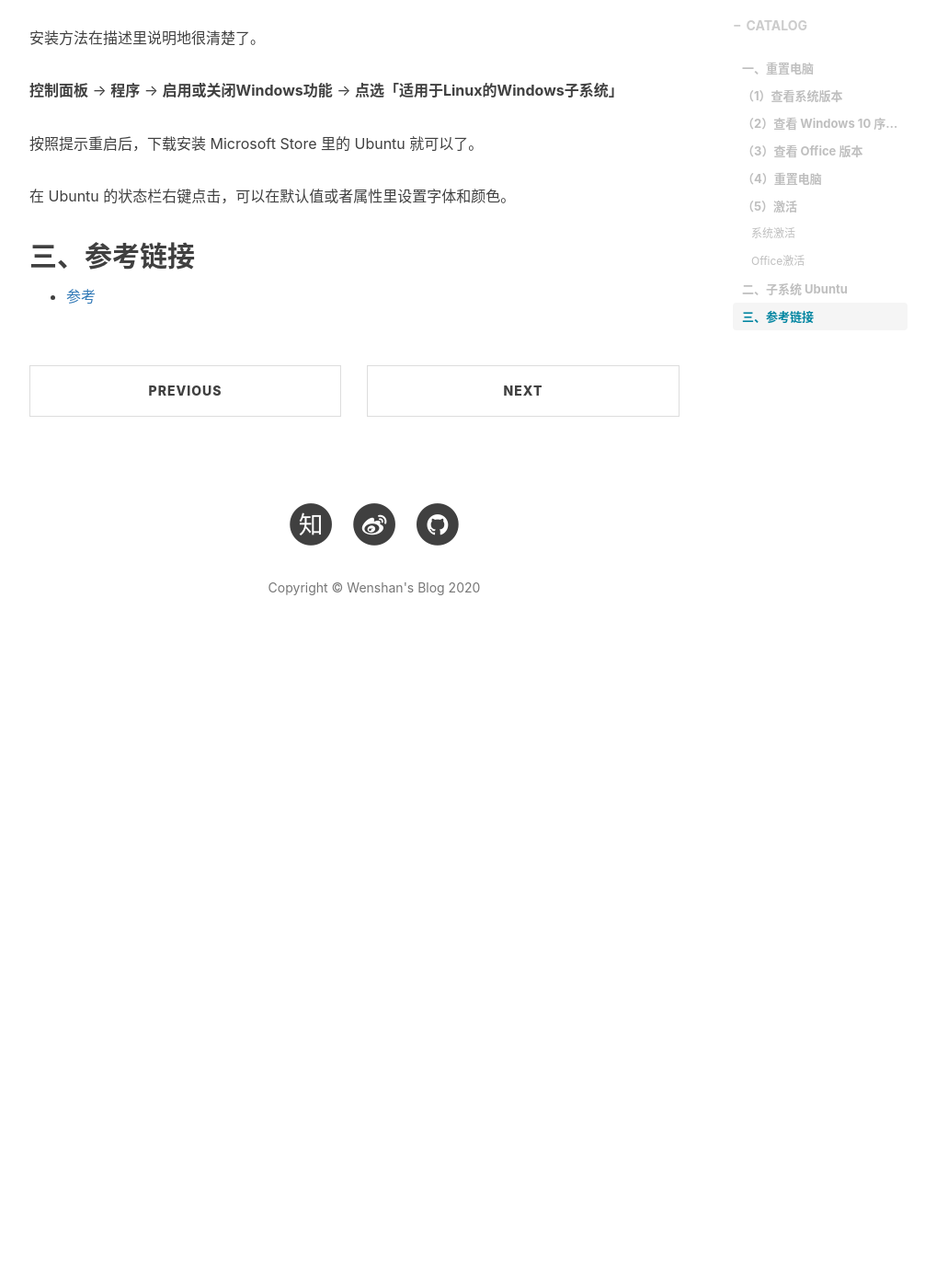
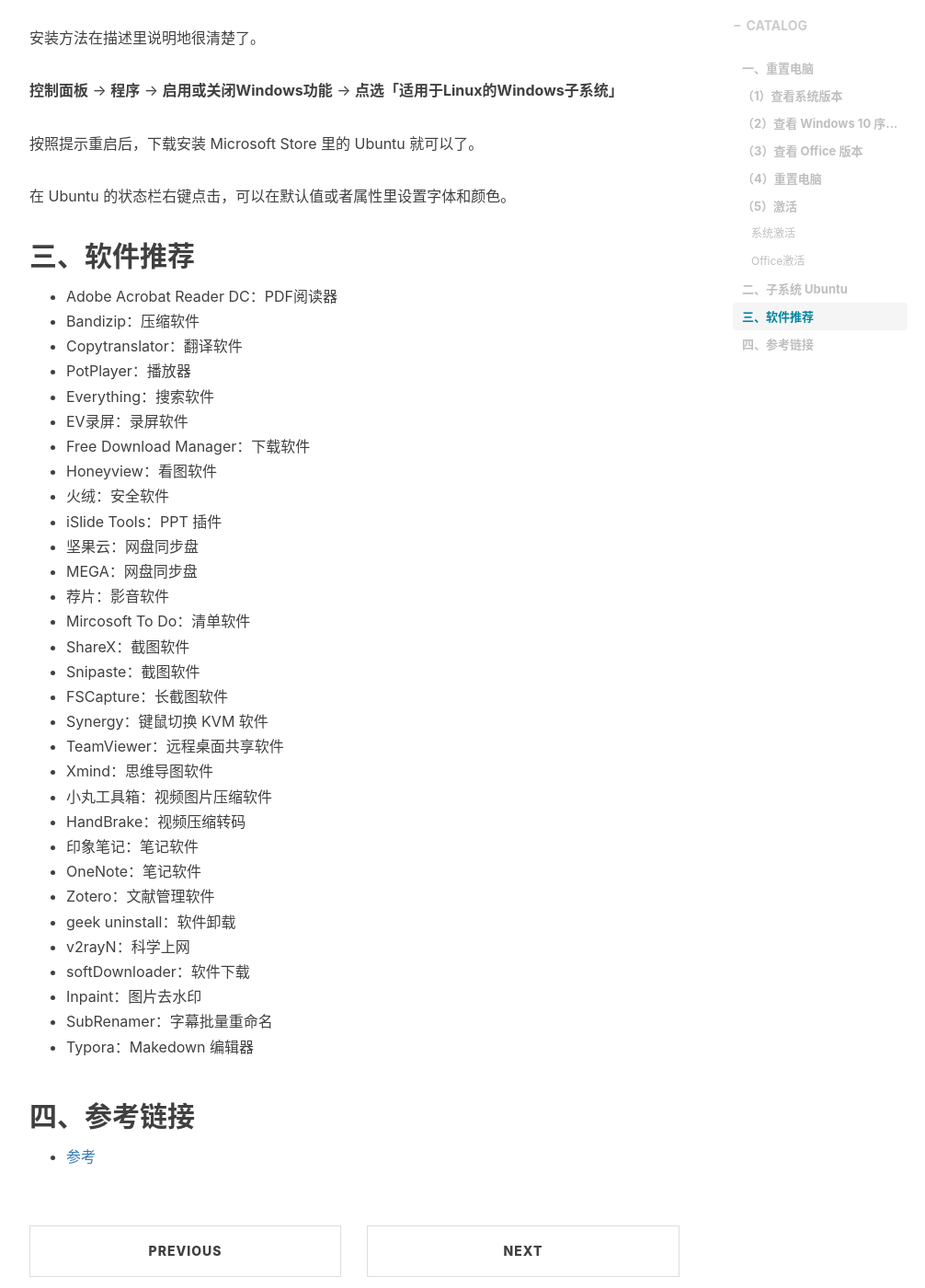
Before and after one commit to tianws/tianws.github.io, a Jekyll site: the page built from _posts/2018-07-05-windows10-reinstall.markdown, in a window 1280 px wide and 1400 px high, scrolled down 2511 px. Shown: the whole window at 92% size, without its empty margins (233-1239 px from the left). Built offline with Jekyll 4.4.1, drawn with Linux system fonts in a browser that asks for light colours; nearby versions of some CDN libraries; comment, search, counter and statistics services are not loaded; before the commit the page ends 3227 px from its top, so only the background shows below that.

Commit message:
修改博文

````diff
--- a/_posts/2018-07-05-windows10-reinstall.markdown
+++ b/_posts/2018-07-05-windows10-reinstall.markdown
@@ -83,6 +83,40 @@
 
 在 Ubuntu 的状态栏右键点击，可以在默认值或者属性里设置字体和颜色。
 
-## 三、参考链接
+## 三、软件推荐
+
+- Adobe Acrobat Reader DC：PDF阅读器
+- Bandizip：压缩软件
+- Copytranslator：翻译软件
+- PotPlayer：播放器
+- Everything：搜索软件
+- EV录屏：录屏软件
+- Free Download Manager：下载软件
+- Honeyview：看图软件
+- 火绒：安全软件
+- iSlide Tools：PPT 插件
+- 坚果云：网盘同步盘
+- MEGA：网盘同步盘
+- 荐片：影音软件
+- Mircosoft To Do：清单软件
+- ShareX：截图软件
+- Snipaste：截图软件
+- FSCapture：长截图软件
+- Synergy：键鼠切换 KVM 软件
+- TeamViewer：远程桌面共享软件
+- Xmind：思维导图软件
+- 小丸工具箱：视频图片压缩软件
+- HandBrake：视频压缩转码
+- 印象笔记：笔记软件
+- OneNote：笔记软件
+- Zotero：文献管理软件
+- geek uninstall：软件卸载
+- v2rayN：科学上网
+- softDownloader：软件下载
+- Inpaint：图片去水印
+- SubRenamer：字幕批量重命名
+- Typora：Makedown 编辑器
+
+## 四、参考链接
 
 - [参考](https://www.jianshu.com/p/92ccdc138b46)
--- a/_posts/2019-10-16-cuda-dl-2.markdown
+++ b/_posts/2019-10-16-cuda-dl-2.markdown
@@ -353,16 +353,16 @@
 **5、conda、pip 环境复制**
 
 ```bash
-# conda导出已有环境
+# conda 导出已有环境
 conda env export > environment.yaml
 # 导入环境
 conda env create -f environment.yaml
 ```
 
 ```bash
-# pip导出已有环境
+# pip 导出已有环境
 pip freeze > requirements.txt
-# pip导入环境
+# pip 导入环境
 pip install -r requirements.txt
 ```
 
--- a/_posts/2019-10-18-conda-move.markdown
+++ b/_posts/2019-10-18-conda-move.markdown
@@ -14,7 +14,7 @@
 typora-root-url: ../
 ---
 
-> 内容来自 [conda官方博文](https://www.anaconda.com/moving-conda-environments/)
+> 内容来自 [Conda官方博文](https://www.anaconda.com/moving-conda-environments/)
 
 Conda 是著名的包管理器和虚拟环境管理器。
 
--- a/_posts/2019-10-31-short-cut-ubuntu.markdown
+++ b/_posts/2019-10-31-short-cut-ubuntu.markdown
@@ -17,7 +17,7 @@
 
 ## 一、前言
 
-Ubuntu 用了有几年了，积累了很多经验，在之前的博文 [Ubuntu 常用软件和设置](https://tianws.github.io/skill/2019/04/03/software-ubuntu/) 中记录了常用的软件和遇到一些问题时的解决方法，这篇博文着重记录下 Ubuntu 的**快捷键**和**全局鼠标手势**的配置，用的熟练了可以大大提高工作效率，节约时间。
+Ubuntu 用了有几年了，积累了很多经验，在之前的博文[「Ubuntu 常用软件和设置」](https://tianws.github.io/skill/2019/04/03/software-ubuntu/)中记录了常用的软件和遇到一些问题时的解决方法，这篇博文着重记录下 Ubuntu 的**快捷键**和**全局鼠标手势**的配置，用的熟练了可以大大提高工作效率，节约时间。
 
 需求：
 
````
Also changed, not shown: _posts/2019-04-03-software-ubuntu.markdown (+26 -0 lines), _removed/2019-12-04-.markdown (added, +44 -0 lines).
